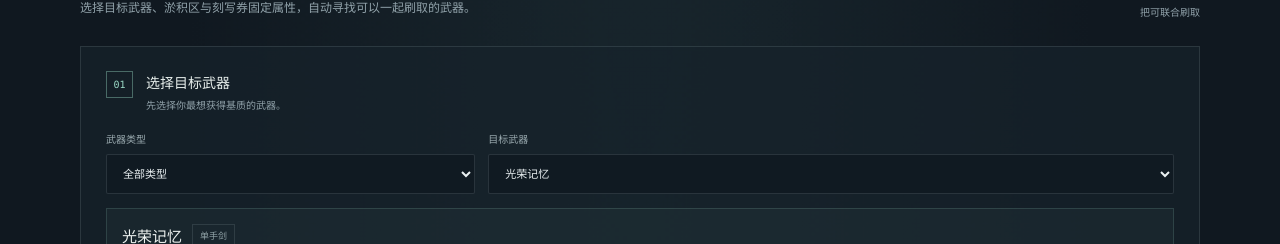
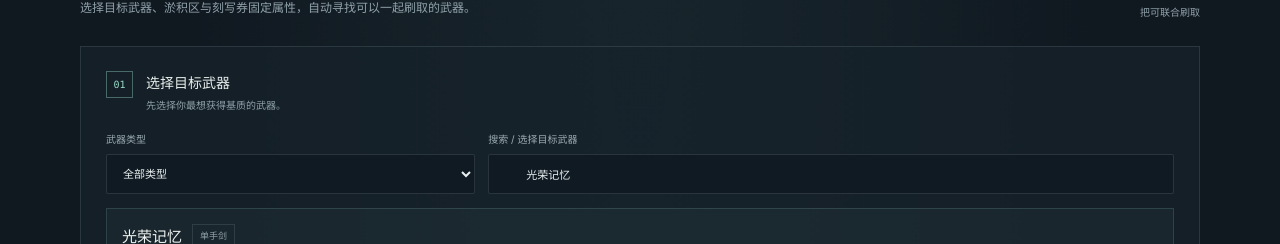
Before and after one commit to faangyi/Endfield-Essences, a Vue app: page / in a window 1280 px wide. Shown: the part 792-1036 px from the top of the page. Built offline with nearby package versions, Linux system fonts and the light colour scheme.

Commit message:
Add target weapon name search to joint planner

```diff
--- a/src/App.vue
+++ b/src/App.vue
@@ -263,16 +263,21 @@ function toggleBaseStat(attribute: string) {
                 </select>
               </label>
               <label class="filter-field">
-                <span>目标武器</span>
-                <select v-model="targetWeaponName">
+                <span>搜索 / 选择目标武器</span>
+                <input
+                  v-model="targetWeaponName"
+                  type="search"
+                  list="target-weapon-options"
+                  placeholder="输入武器名称"
+                  aria-label="搜索目标武器"
+                />
+                <datalist id="target-weapon-options">
                   <option
                     v-for="weapon in targetWeaponOptions"
                     :key="weapon.name"
                     :value="weapon.name"
-                  >
-                    {{ weapon.name }}
-                  </option>
-                </select>
+                  />
+                </datalist>
               </label>
             </div>
             <div class="target-weapon-summary">
```
